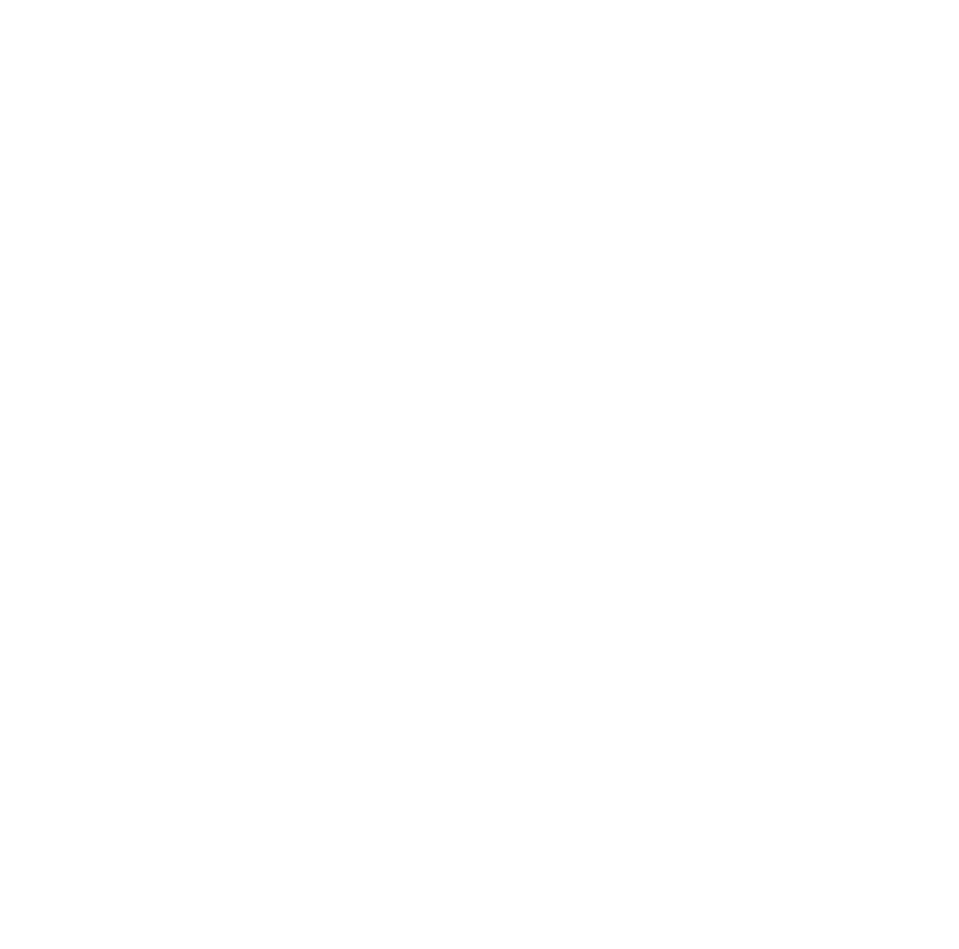
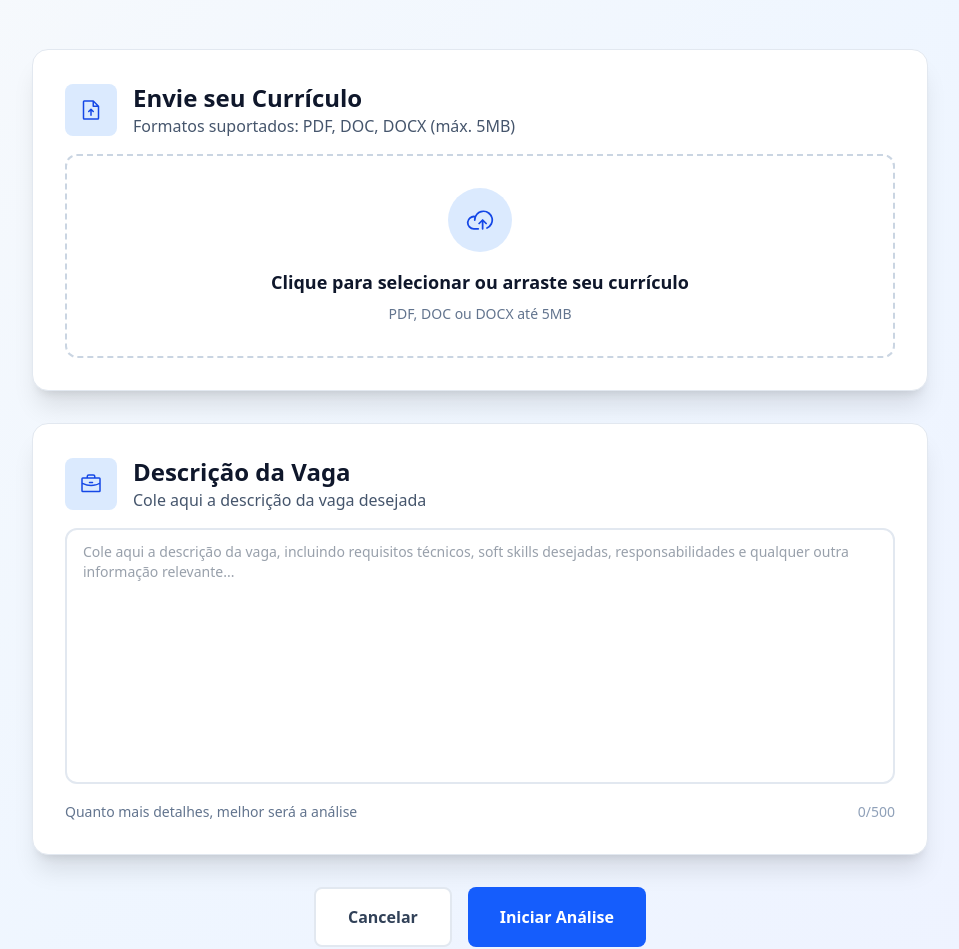
Before and after one commit to SamuelSRJ/meritia, a React (Vite) app in the folder apps/frontend/: page /upload in a window 1280 px wide. Before the commit this address had no page. Shown: the part 187-1136 px from the top of the page, without its empty margins (160-1119 px from the left). Before the commit the page ends 800 px from the top, so only its background shows below. Built offline with nearby package versions, Linux system fonts and the light colour scheme.

Commit message:
feat: add Upload page and integrate routing; update Login component for navigation

```diff
--- a/apps/frontend/src/App.tsx
+++ b/apps/frontend/src/App.tsx
@@ -2,6 +2,7 @@
 import './App.css'
 import Home from './pages/home/Home'
 import Login from './pages/login/Login'
+import Upload from './pages/upload/Upload'
 
 function App() {
 
@@ -14,6 +15,7 @@
                 <Route path='/' element={<Home />} />
                 <Route path='/home' element={<Home />} />
                 <Route path='/login' element={<Login />} />
+                <Route path='/upload' element={<Upload />} />
                 {/* <Route path='/login' element={<Login />} /> */}
               </Routes>
             </div>
--- a/apps/frontend/src/pages/login/Login.tsx
+++ b/apps/frontend/src/pages/login/Login.tsx
@@ -1,4 +1,5 @@
 import { BrainIcon, ReadCvLogoIcon, ShieldCheckIcon } from "@phosphor-icons/react"
+import { Link } from "react-router-dom"
 
 function Login() {
   return (
@@ -12,7 +13,7 @@
         <div className="bg-white rounded-2xl shadow-xl p-8 border border-slate-200">
           <p className="text-2xl font-bold text-slate-900 mb-2">Bem-vindo!</p>
           <p className="text-slate-600 mb-8">Faça login com sua conta Google para acessar os recursos do Gemini AI</p>
-          <button className="w-full bg-white border-2 border-slate-700 rounded-lg py-4 px-6 font-semibold hover:bg-slate-50 transition-colors flex items-center justify-center gap-3 mb-6 whitespace-nowrap cursor-pointer">
+          <Link to={"/upload"} className="w-full bg-white border-2 border-slate-700 rounded-lg py-4 px-6 font-semibold hover:bg-slate-50 transition-colors flex items-center justify-center gap-3 mb-6 whitespace-nowrap cursor-pointer">
             <svg className="w-6 h-6" viewBox="0 0 24 24">
               <path fill="#4285F4" d="M22.56 12.25c0-.78-.07-1.53-.2-2.25H12v4.26h5.92c-.26 1.37-1.04 2.53-2.21 3.31v2.77h3.57c2.08-1.92 3.28-4.74 3.28-8.09z">
               </path>
@@ -24,7 +25,7 @@
               </path>
             </svg>
             <span>Continuar com Google</span>
-          </button>
+          </Link>
           <div className="relative mb-6">
             <div className="absolute inset-0 flex items-center">
               <div className="w-full border-t border-slate-200"></div>
--- /dev/null
+++ b/apps/frontend/src/pages/upload/Upload.tsx
@@ -0,0 +1,65 @@
+import { BriefcaseIcon, CloudArrowUpIcon, FileArrowUpIcon } from "@phosphor-icons/react"
+import Footer from "../../components/footer/Footer"
+import Navbar from "../../components/navbar/Navbar"
+
+function Upload() {
+  return (
+    <div className="w-full bg-linear-to-br from-slate-50 via-blue-50 to-indigo-50">
+      <Navbar />
+      <div className="container mx-auto ">
+        <p className="text-4xl font-bold text-slate-900 mt-8 mb-4 text-center">Análise Inteligente de Currículo</p>
+        <p className="text-lg text-slate-600 mb-12 text-center">Envie seu currículo e a descrição da vaga para receber uma análise detalhada com AI</p>
+        <div className="border border-slate-200 bg-white rounded-2xl shadow-xl p-8 w-[70vw] mx-auto mb-8">
+          <div className="flex items-center gap-4 mb-4">
+            <div className="w-13 h-13 bg-blue-100 rounded-lg flex items-center justify-center">
+              <FileArrowUpIcon size={24} className="text-blue-700" />
+            </div>
+            <div>
+              <p className="text-2xl font-bold text-slate-900">Envie seu Currículo</p>
+              <p className="text-slate-600">Formatos suportados: PDF, DOC, DOCX (máx. 5MB)</p>
+            </div>
+          </div>
+          <div className="border-2 border-dashed border-slate-300 rounded-xl p-8 text-center hover:border-blue-400 transition-colors cursor-pointer">
+            <input id="cv-upload" type="file" className="hidden" accept=".pdf,.doc,.docx" />
+            <label htmlFor="cv-upload" className="cursor-pointer">
+              <div className="w-16 h-16 bg-blue-100 rounded-full flex items-center justify-center mx-auto mb-4">
+                <CloudArrowUpIcon size={28} className="text-blue-700" />
+              </div>
+              <p className="text-lg font-semibold text-slate-900 mb-2">Clique para selecionar ou arraste seu currículo</p>
+              <p className="text-sm text-slate-500">PDF, DOC ou DOCX até 5MB</p>
+            </label>
+          </div>
+        </div>
+        <div className="border border-slate-200 bg-white rounded-2xl shadow-xl p-8 w-[70vw] mx-auto mb-8">
+          <div className="flex items-center gap-4 mb-4">
+            <div className="w-13 h-13 bg-blue-100 rounded-lg flex items-center justify-center">
+              <BriefcaseIcon size={24} className="text-blue-700" />
+            </div>
+            <div>
+              <p className="text-2xl font-bold text-slate-900">Descrição da Vaga</p>
+              <p className="text-slate-600">Cole aqui a descrição da vaga desejada</p>
+            </div>
+          </div>
+          <textarea
+            name="vaga-desc"
+            id="vaga-desc"
+            className="w-full h-64 px-4 py-3 border-2 border-slate-200 rounded-xl focus:border-blue-400 focus:outline-none resize-none text-slate-700 text-sm"
+            placeholder="Cole aqui a descrição da vaga, incluindo requisitos técnicos, soft skills desejadas, responsabilidades e qualquer outra informação relevante..."
+            maxLength={500}>
+          </textarea>
+          <div className="flex justify-between items-center mt-3">
+            <p className="text-sm text-slate-500">Quanto mais detalhes, melhor será a análise</p>
+            <p className="text-sm text-slate-400">{0}/500</p>
+          </div>
+        </div>
+        <div className="flex gap-4 justify-center mb-10">
+          <button className="px-8 py-4 bg-white text-slate-700 rounded-lg font-semibold hover:bg-slate-50 transition-colors border-2 border-slate-200 whitespace-nowrap cursor-pointer">Cancelar</button>
+          <button className="px-8 py-4 bg-blue-600 text-white rounded-lg font-semibold hover:bg-blue-700 transition-colorsdisable:bg-slate-300 disabled:cursor-not-allowed whitespace-nowrap cursor-pointer flex items-center gap-2">Iniciar Análise</button>
+        </div>
+      </div>
+      <Footer />
+    </div>
+  )
+}
+
+export default Upload
```
